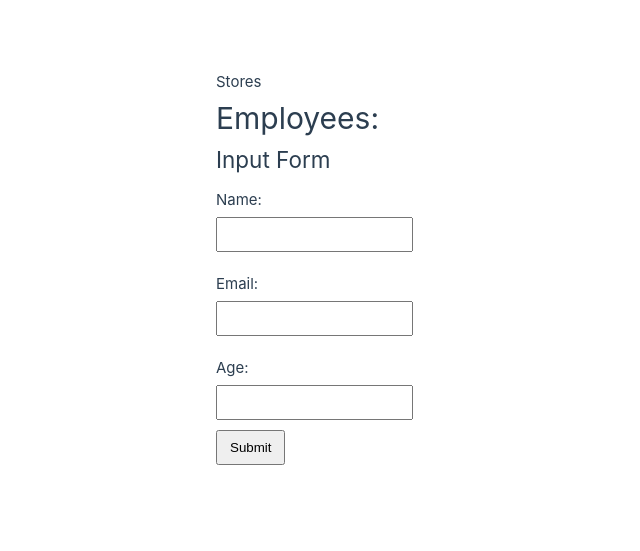
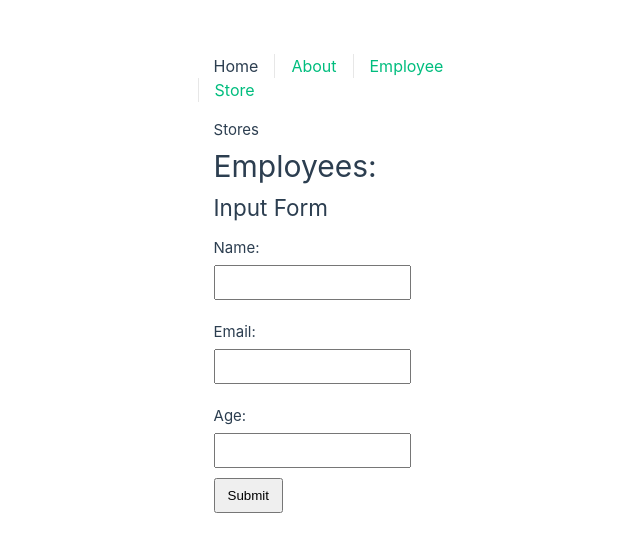
Before and after one commit to abushati/managee, a Vue app in the folder frontend_new/: page / in a window 1280 px wide. Shown: the part 123-674 px from the top of the page, without its empty margins (227-867 px from the left). Built offline with nearby package versions, Linux system fonts and the light colour scheme.

Commit message:
more css

```diff
--- a/frontend_new/src/App.vue
+++ b/frontend_new/src/App.vue
@@ -3,7 +3,7 @@ import { RouterLink, RouterView } from 'vue-router'
 </script>
 
 <template>
-  <!-- <header>
+  <header>
     <div class="wrapper">
 
       <nav>
@@ -13,7 +13,7 @@ import { RouterLink, RouterView } from 'vue-router'
         <RouterLink to="/store">Store</RouterLink>
       </nav>
     </div>
-  </header> -->
+  </header>
 
   <RouterView />
 </template>
@@ -24,10 +24,6 @@ header {
   max-height: 100vh;
 }
 
-.logo {
-  display: block;
-  margin: 0 auto 2rem;
-}
 
 nav {
   width: 100%;
--- a/frontend_new/src/assets/main.css
+++ b/frontend_new/src/assets/main.css
@@ -28,8 +28,8 @@ a,
   }
 
   #app {
-    display: grid;
-    grid-template-columns: 1fr 1fr;
+    display: flex;
     padding: 0 2rem;
+    flex-direction: column;
   }
 }
```
